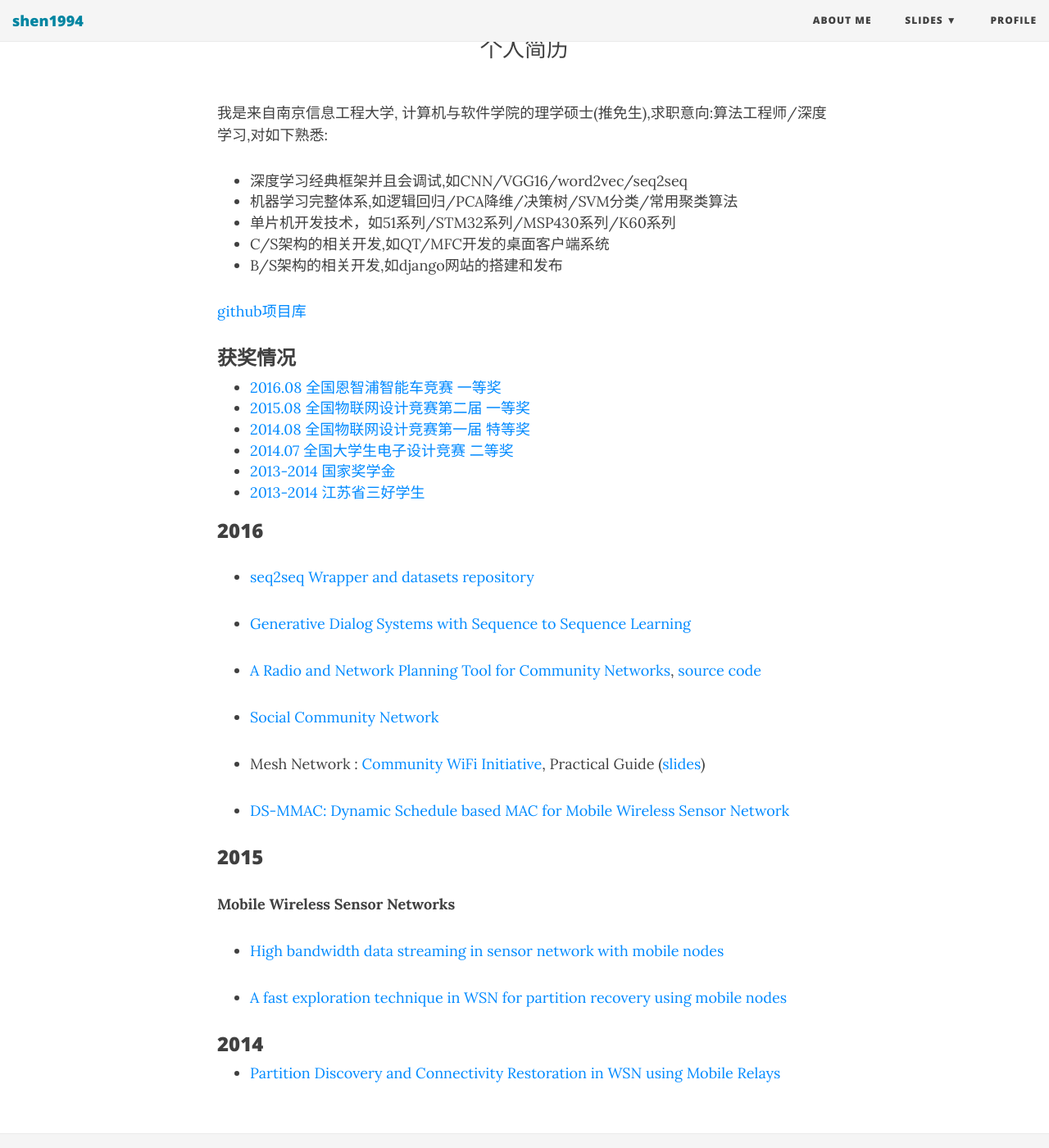
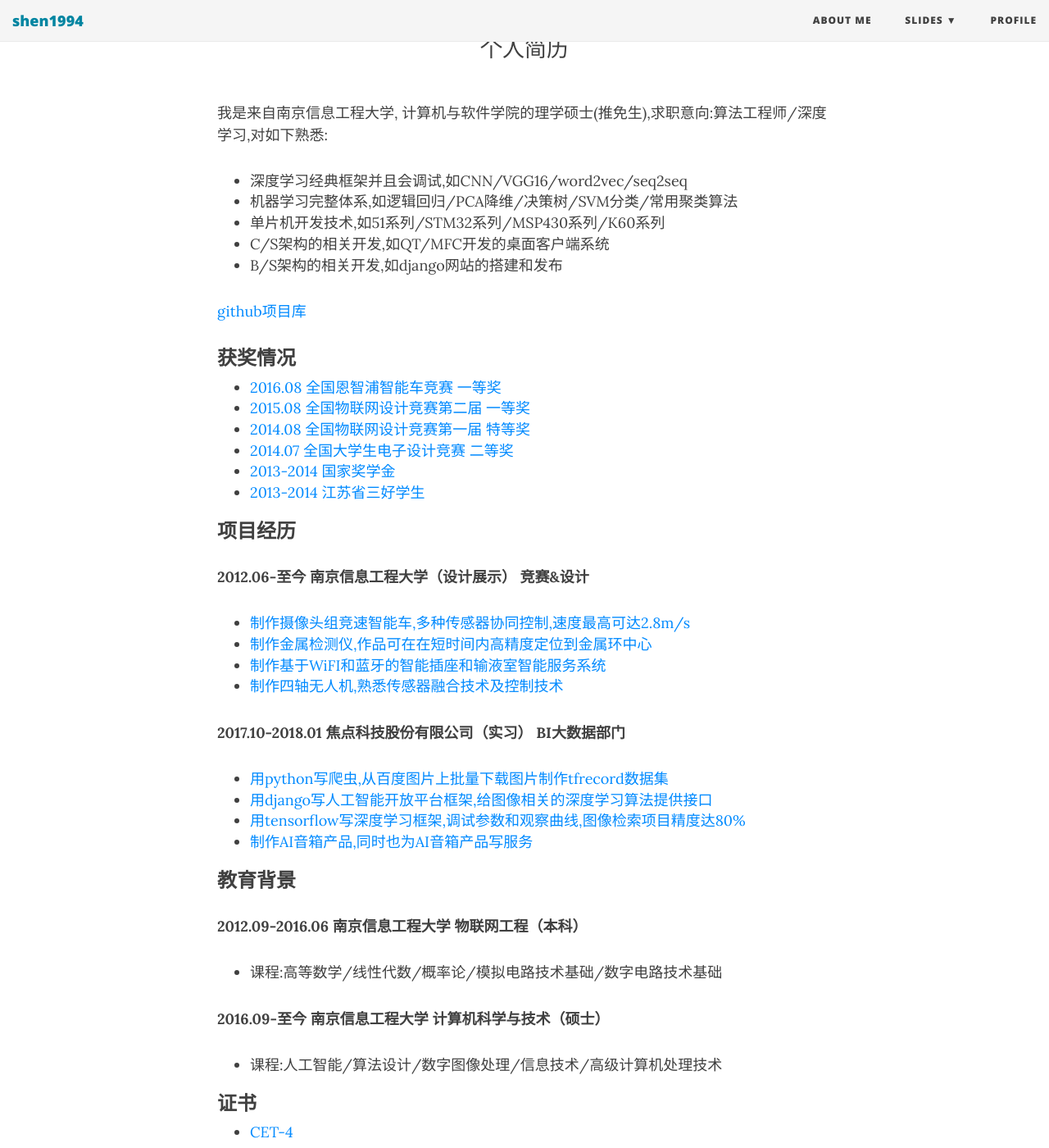
Before and after one commit to shen1994/shen1994.github.io, a Jekyll site: the page built from aboutme.md, in a window 1280 px wide and 1400 px high, scrolled down 208 px. Shown: the whole window at 82% size. Built offline with Jekyll 4.4.1, drawn with Linux system fonts in a browser that asks for light colours; nearby versions of some CDN libraries; some of the changed text lies outside the part shown.

Commit message:
Update aboutme.md

```diff
--- a/aboutme.md
+++ b/aboutme.md
@@ -8,7 +8,7 @@ subtitle: 个人简历
 
 - 深度学习经典框架并且会调试,如CNN/VGG16/word2vec/seq2seq
 - 机器学习完整体系,如逻辑回归/PCA降维/决策树/SVM分类/常用聚类算法
-- 单片机开发技术，如51系列/STM32系列/MSP430系列/K60系列
+- 单片机开发技术,如51系列/STM32系列/MSP430系列/K60系列
 - C/S架构的相关开发,如QT/MFC开发的桌面客户端系统
 - B/S架构的相关开发,如django网站的搭建和发布
 
@@ -24,33 +24,35 @@ subtitle: 个人简历
 - [2013-2014 国家奖学金](#)
 - [2013-2014 江苏省三好学生](#)
 
-### 2016
+### 项目经历
 
+**2012.06-至今 南京信息工程大学（设计展示） 竞赛&设计**
+- [制作摄像头组竞速智能车,多种传感器协同控制,速度最高可达2.8m/s](https://github.com/shen1994/SmartCar)
+- [制作金属检测仪,作品可在在短时间内高精度定位到金属环中心](#)
+- [制作基于WiFI和蓝牙的智能插座和输液室智能服务系统](#)
+- [制作四轴无人机,熟悉传感器融合技术及控制技术](#)
 
-- [seq2seq Wrapper and datasets repository](https://github.com/suriyadeepan/practical_seq2seq)
+**2017.10-2018.01 焦点科技股份有限公司（实习） BI大数据部门**
+- [用python写爬虫,从百度图片上批量下载图片制作tfrecord数据集](#)
+- [用django写人工智能开放平台框架,给图像相关的深度学习算法提供接口](#)
+- [用tensorflow写深度学习框架,调试参数和观察曲线,图像检索项目精度达80%](#)
+- [制作AI音箱产品,同时也为AI音箱产品写服务](#)
 
-- [Generative Dialog Systems with Sequence to Sequence Learning](https://github.com/suriyadeepan/easy_seq2seq)
+### 教育背景
 
-- [A Radio and Network Planning Tool for Community Networks](http://www.foss4g-asia.org/2017/a-radio-and-network-planning-tool-for-community-networks/), [source code](https://gitlab.com/pymeshnet/FreeRF)
+**2012.09-2016.06 南京信息工程大学 物联网工程（本科）**
+- 课程:高等数学/线性代数/概率论/模拟电路技术基础/数字电路技术基础
 
-- [Social Community Network](http://suriyadeepan.github.io/pages/proposals/socialcommnet/)
+**2016.09-至今 南京信息工程大学 计算机科学与技术（硕士）**
+- 课程:人工智能/算法设计/数字图像处理/信息技术/高级计算机处理技术
 
-- Mesh Network : [Community WiFi Initiative](https://pymeshnet.gitlab.io/), Practical Guide ([slides](https://pymeshnet.gitlab.io/slides/bangpypermeet/software/index.html))
+### 证书
+- [CET-4](#)
+- [CET-6](#)
+- [江苏省计算机二级-C语言](#)
+- [全国计算机二级-C语言](#)
+- [全国计算机三级-网络技术](#)
 
-- [DS-MMAC: Dynamic Schedule based MAC for Mobile Wireless Sensor Network](http://dl.acm.org/citation.cfm?id=2851999)
-
-
-### 2015
-
-
-**Mobile Wireless Sensor Networks**
-
-- [High bandwidth data streaming in sensor network with mobile nodes](http://ieeexplore.ieee.org/xpl/login.jsp?tp=&arnumber=7432980&url=http%3A%2F%2Fieeexplore.ieee.org%2Fxpls%2Fabs_all.jsp%3Farnumber%3D7432980)
-
-- [A fast exploration technique in WSN for partition recovery using mobile nodes](http://ieeexplore.ieee.org/xpls/abs_all.jsp?arnumber=7084923)
-
-
-### 2014
-
+### 学术论文
 
 - [Partition Discovery and Connectivity Restoration in WSN using Mobile Relays](http://dl.acm.org/citation.cfm?id=2684487)
```
